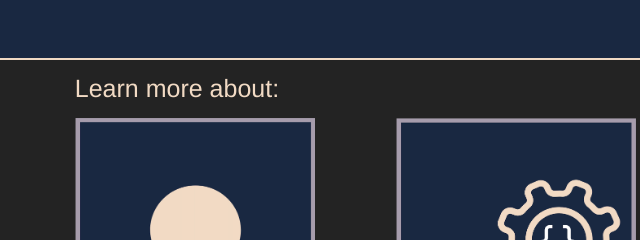
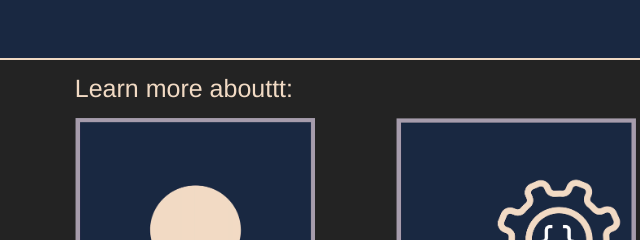
Before and after one commit to riajain02/riajain02.github.io, a plain HTML site: page index.html in a window 1280 px wide. Shown: the part 511-751 px from the top of the page, 130-770 px from the left. Drawn offline with nearby package versions, Linux system fonts and the light colour scheme; a web font is replaced by a local one.

Commit message:
test change

```diff
--- a/index.html
+++ b/index.html
@@ -146,7 +146,7 @@
         <div width=100%>
             <div>
                 <h2 style="color:f1dac4; font-size:25px; position:relative; left:16%;">
-                    Learn more about:
+                    Learn more abouttt:
                 </h2>
             </div>
             <span id="abt-image-div">
```
